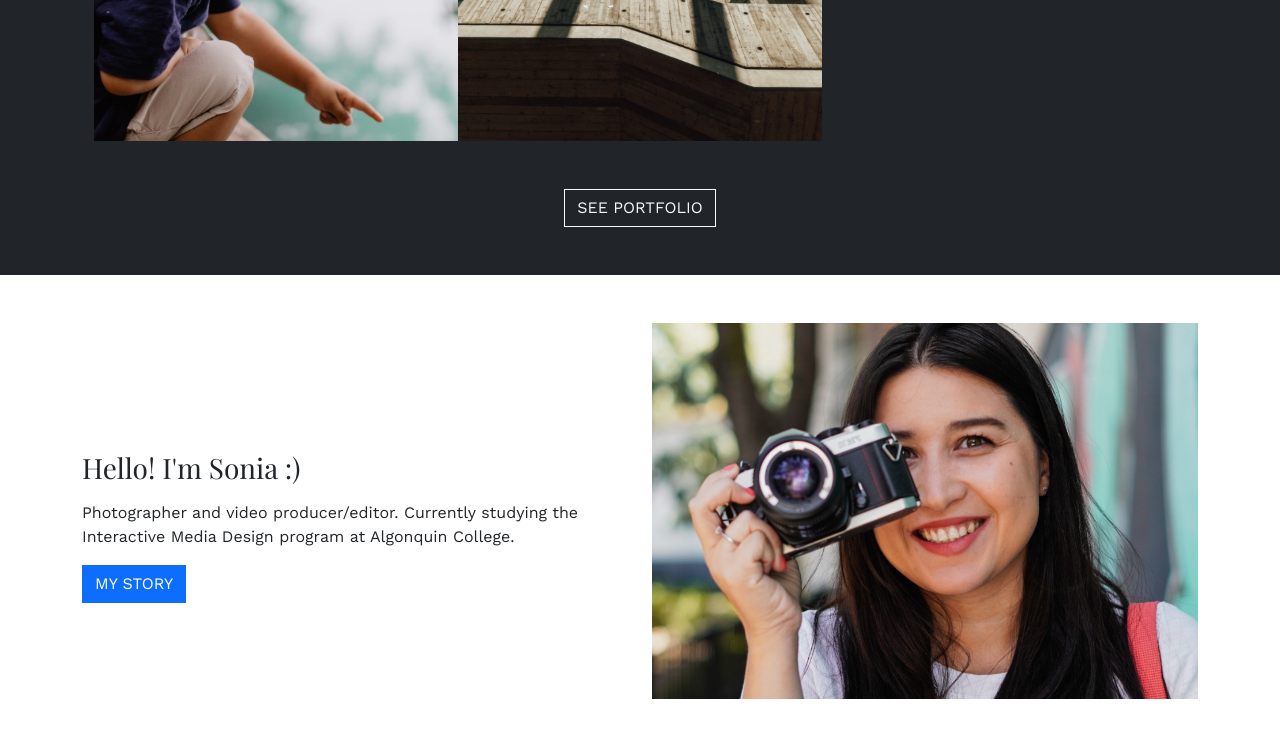
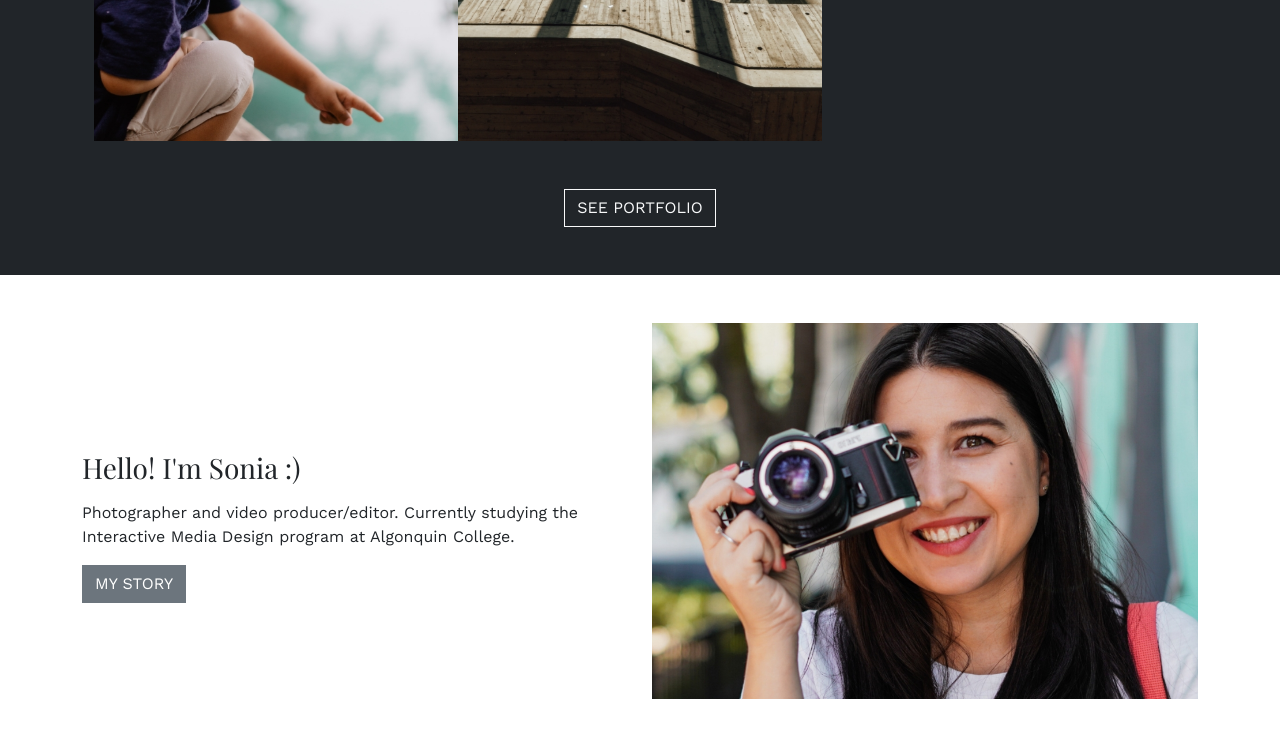
Before and after one commit to soniaromero90/portfolio, a plain HTML site: page index.html in a window 1280 px wide. Shown: the part 1918-2661 px from the top of the page. Drawn offline with nearby package versions, Linux system fonts and the light colour scheme; a web font is replaced by a local one.

Commit message:
changes button colour

```diff
--- a/index.html
+++ b/index.html
@@ -132,7 +132,7 @@
                 Photographer and video producer/editor. Currently studying the Interactive Media Design program at Algonquin College.
               </p>
 
-              <button type="button" class="btn btn-primary text-uppercase rounded-0 mb-3">My Story</button>
+              <button type="button" class="btn btn-secondary text-uppercase rounded-0 mb-3">My Story</button>
 
             </div>
             <div class="col-sm-6">
```
